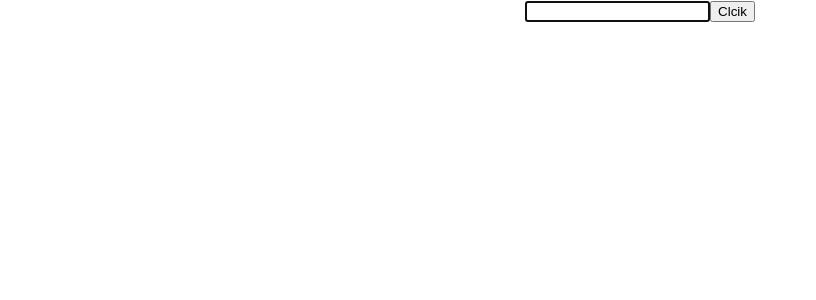
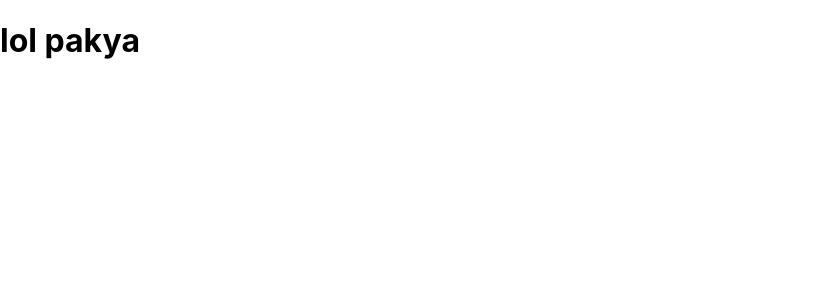
Before and after one commit to p4nduxcv/Get-set-ready-go-for-react, a React (Create React App) app: page / in a window 1280 px wide. Shown: the top 300 px of the page, without its empty margins (0-816 px from the left). Built offline with nearby package versions, Linux system fonts and the light colour scheme.

Commit message:
Portal pandu

```diff
--- a/public/index.html
+++ b/public/index.html
@@ -29,6 +29,7 @@
   <body>
     <noscript>You need to enable JavaScript to run this app.</noscript>
     <div id="pandu"></div>
+    <div id="portal-pandu"></div>
     <!--
       This HTML file is a template.
       If you open it directly in the browser, you will see an empty page.
--- a/src/App.js
+++ b/src/App.js
@@ -17,11 +17,13 @@ import FragmentDemo from "./Components/Fragment/FragmentDemo";
 import Table from "./Components/Fragment/Table";
 import ParentCompo from "./Components/Pure Component/ParentComp";
 import RefDemo from "./Components/Refs/RefDemo";
+import PortalDemo from "./Components/Portal/PortalDemo";
 
 function App() {
   return (
     <div className="App">
-      <RefDemo />
+      <PortalDemo />
+      {/* <RefDemo /> */}
       {/* <ParentCompo /> */}
       {/* <PureComp /> */}
       {/* <Table /> */}
--- /dev/null
+++ b/src/Components/Portal/PortalDemo.js
@@ -0,0 +1,11 @@
+import React from "react";
+import ReactDOM from "react-dom";
+
+export default function PortalDemo() {
+  return ReactDOM.createPortal(
+    <div>
+      <h1>lol pakya</h1>
+    </div>,
+    document.getElementById("portal-pandu")
+  );
+}
```
Also changed, not shown: src/index.js (+6 -6 lines).
